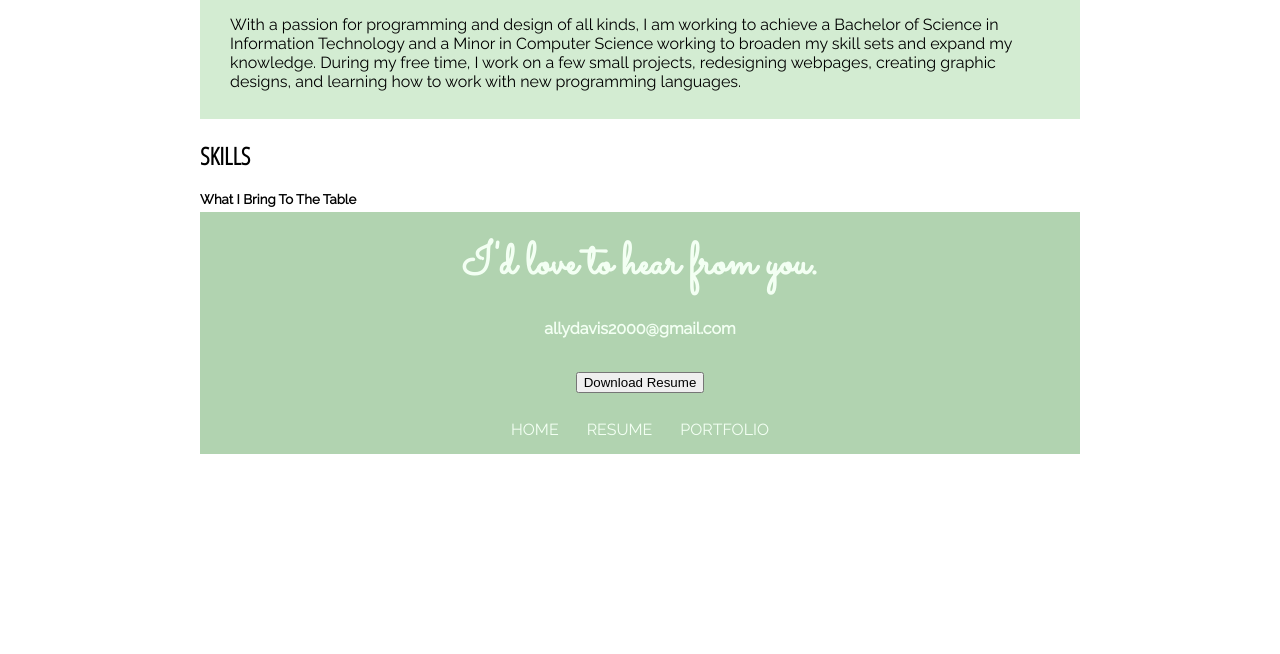
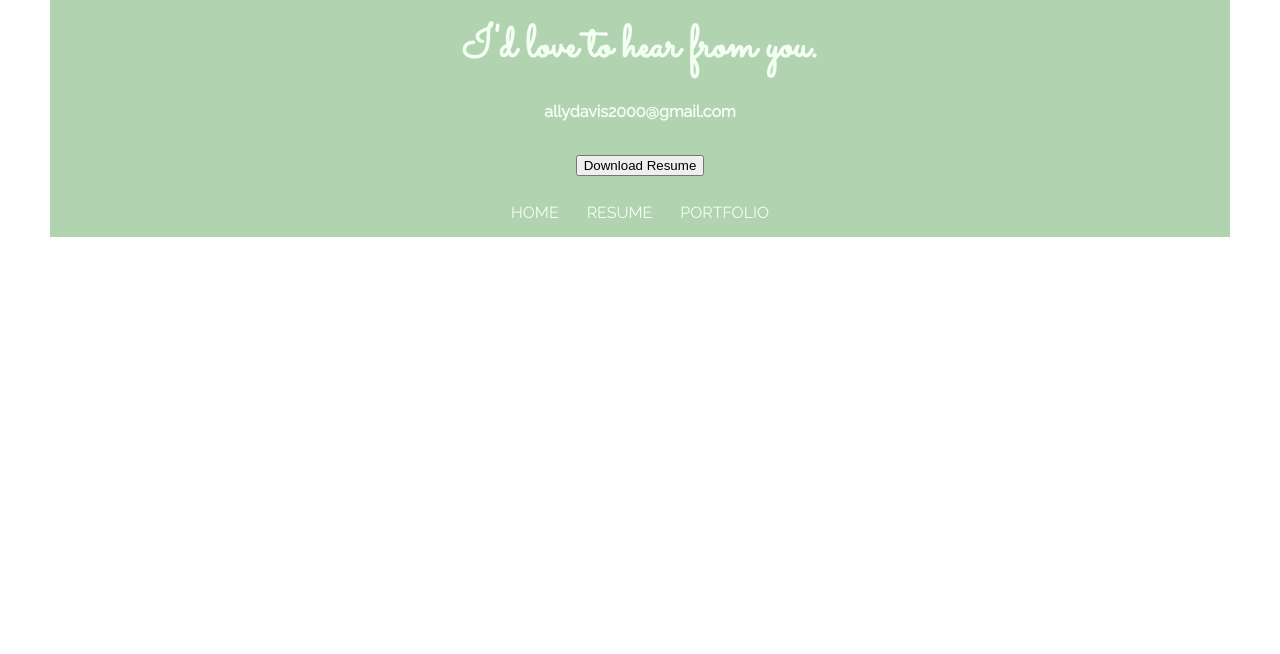
Before and after one commit to allygray00/allydavis00.github.io, a plain HTML site: page index.html in a window 1280 px wide. Shown: the part 690-1344 px from the top of the page. After the commit the page ends 977 px from the top, so only its background shows below. Drawn offline with Linux system fonts and the light colour scheme.

Commit message:
Update index.html

```diff
--- a/index.html
+++ b/index.html
@@ -8,7 +8,7 @@
 	<meta charset="utf-8">
 	<title>Allyson Davis</title>
 </head>
-<body style="margin: 200px;">
+<body style="margin: 50px;">
 	<header>
 		<h1 class="header-name">ALLYSON DAVIS</h1>
 		<div class="nav">
```
